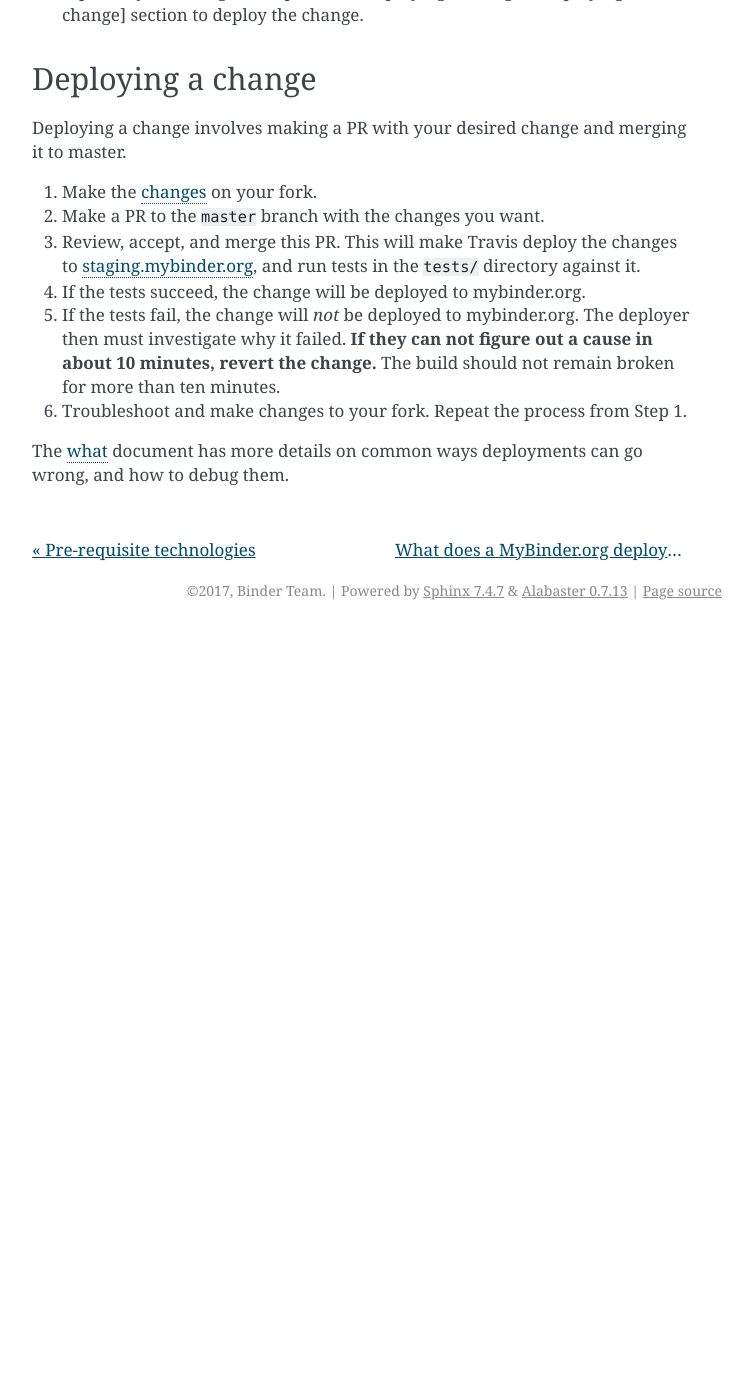
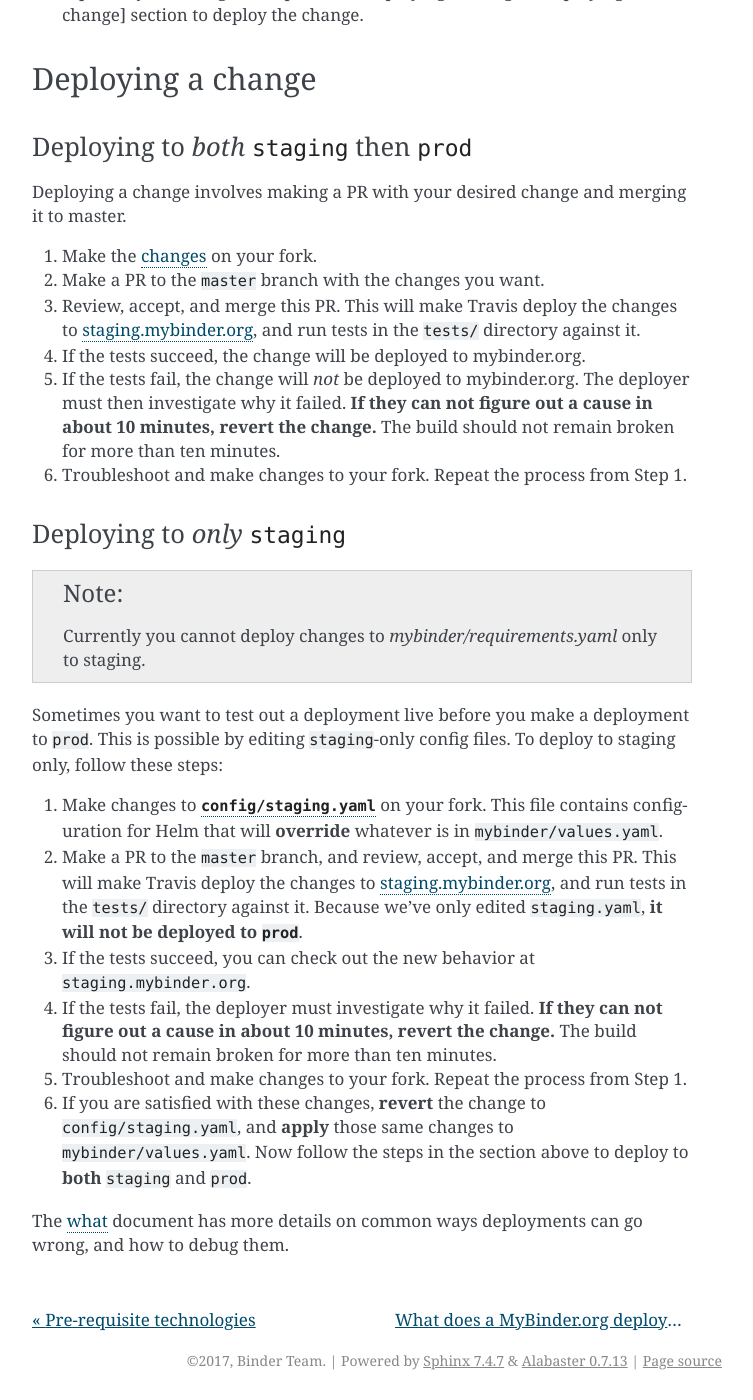
Before and after one commit to jupyterhub/mybinder.org-deploy, a Sphinx documentation site: the page built from docs/source/deployment/how.md, in a window 1280 px wide and 1400 px high, scrolled down 2315 px. Shown: the whole window, without its empty margins (388-1141 px from the left). Built offline with Sphinx 7.4.7, drawn with Linux system fonts in a browser that asks for light colours; pages that are not in the unit, such as notebooks, are missing from menus; before the commit the page ends 2945 px from its top, so only the background shows below that; some of the changed text lies outside the part shown.

Commit message:
improving docs for deployment to staging only, and adding index titles

````diff
--- a/docs/source/deployment/how.md
+++ b/docs/source/deployment/how.md
@@ -59,7 +59,7 @@
 ### repo2docker updates
 
 This section explains how to upgrade the mybinder.org deployment after
-merging a PR in the [repo2docker][https://github.com/jupyterhub/repo2docker] repo.
+merging a PR in the [repo2docker](https://github.com/jupyterhub/repo2docker) repo.
 
 BinderHub uses a docker image with repo2docker in it. When a new commit is merged in
 the repo2docker repository, a new version of this image is pushed. We then configure
@@ -88,6 +88,8 @@
 
 ## Deploying a change
 
+### Deploying to *both* `staging` then `prod`
+
 Deploying a change involves making a PR with your desired change and merging it to
 master.
 
@@ -98,10 +100,37 @@
    directory against it.
 4. If the tests succeed, the change will be deployed to mybinder.org.
 5. If the tests fail, the change will *not* be deployed to mybinder.org.
-   The deployer then must investigate why it failed. **If they can
+   The deployer must then investigate why it failed. **If they can
    not figure out a cause in about 10 minutes, revert the change.**
    The build should not remain broken for more than ten minutes.
 6. Troubleshoot and make changes to your fork. Repeat the process from Step 1.
 
+### Deploying to *only* `staging`
+
+```eval_rst
+.. note::
+   Currently you cannot deploy changes to `mybinder/requirements.yaml` only to staging.
+```
+Sometimes you want to test out a deployment live before you make a deployment
+to `prod`. This is possible by editing `staging`-only config files. To deploy
+to staging only, follow these steps:
+
+1. Make changes to [`config/staging.yaml`](https://github.com/jupyterhub/mybinder.org-deploy/blob/master/config/staging.yaml)
+   on your fork. This file contains configuration for Helm that will **override**
+   whatever is in `mybinder/values.yaml`.
+2. Make a PR to the `master` branch, and review, accept, and merge this PR.
+   This will make Travis deploy the changes
+   to [staging.mybinder.org](https://staging.mybinder.org), and run tests in the `tests/`
+   directory against it. Because we've only edited `staging.yaml`, **it will not
+   be deployed to `prod`**.
+3. If the tests succeed, you can check out the new behavior at `staging.mybinder.org`.
+4. If the tests fail, the deployer must investigate why it failed. **If they can
+   not figure out a cause in about 10 minutes, revert the change.**
+   The build should not remain broken for more than ten minutes.
+5. Troubleshoot and make changes to your fork. Repeat the process from Step 1.
+6. If you are satisfied with these changes, **revert** the change to `config/staging.yaml`,
+   and **apply** those same changes to `mybinder/values.yaml`. Now follow the
+   steps in the section above to deploy to **both** `staging` and `prod`.
+
 The [what](what.html) document has more details on common ways deployments can go
 wrong, and how to debug them.
````
Also changed, not shown: docs/source/index.rst (+11 -2 lines).
